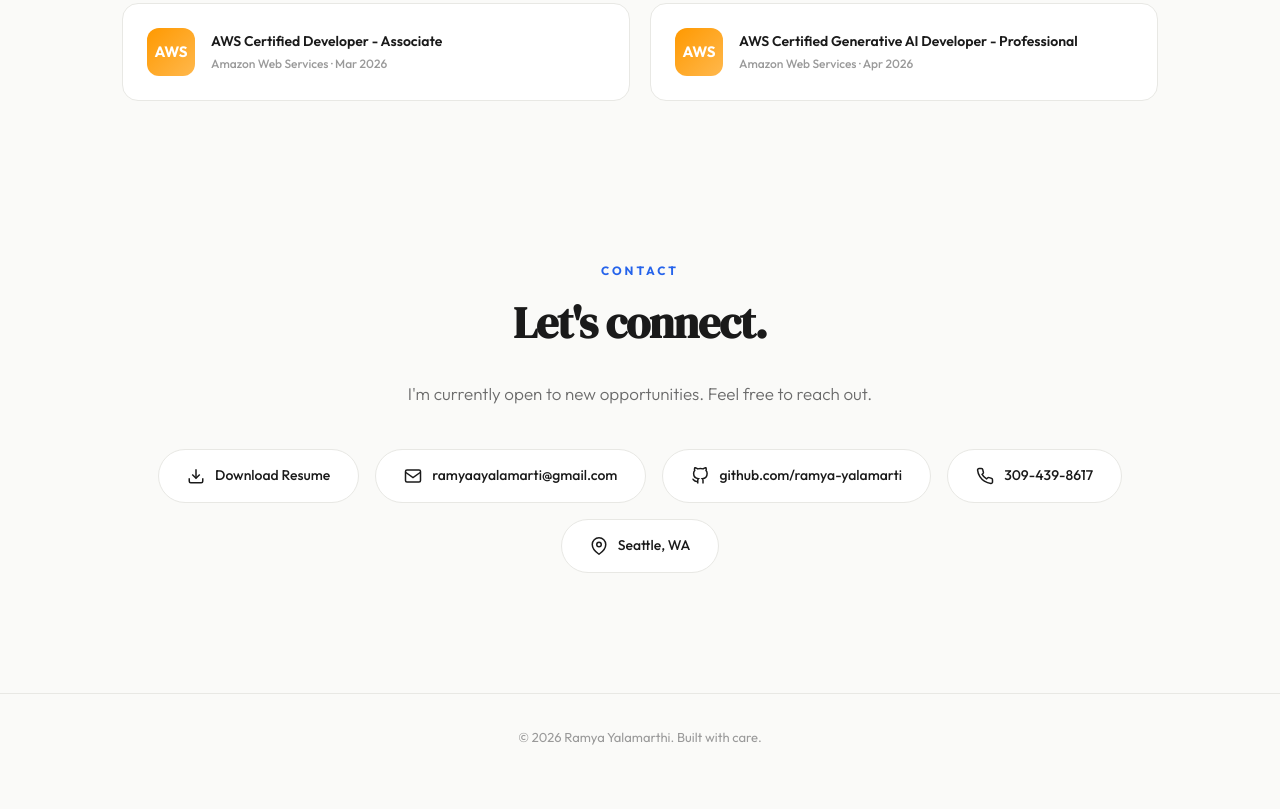
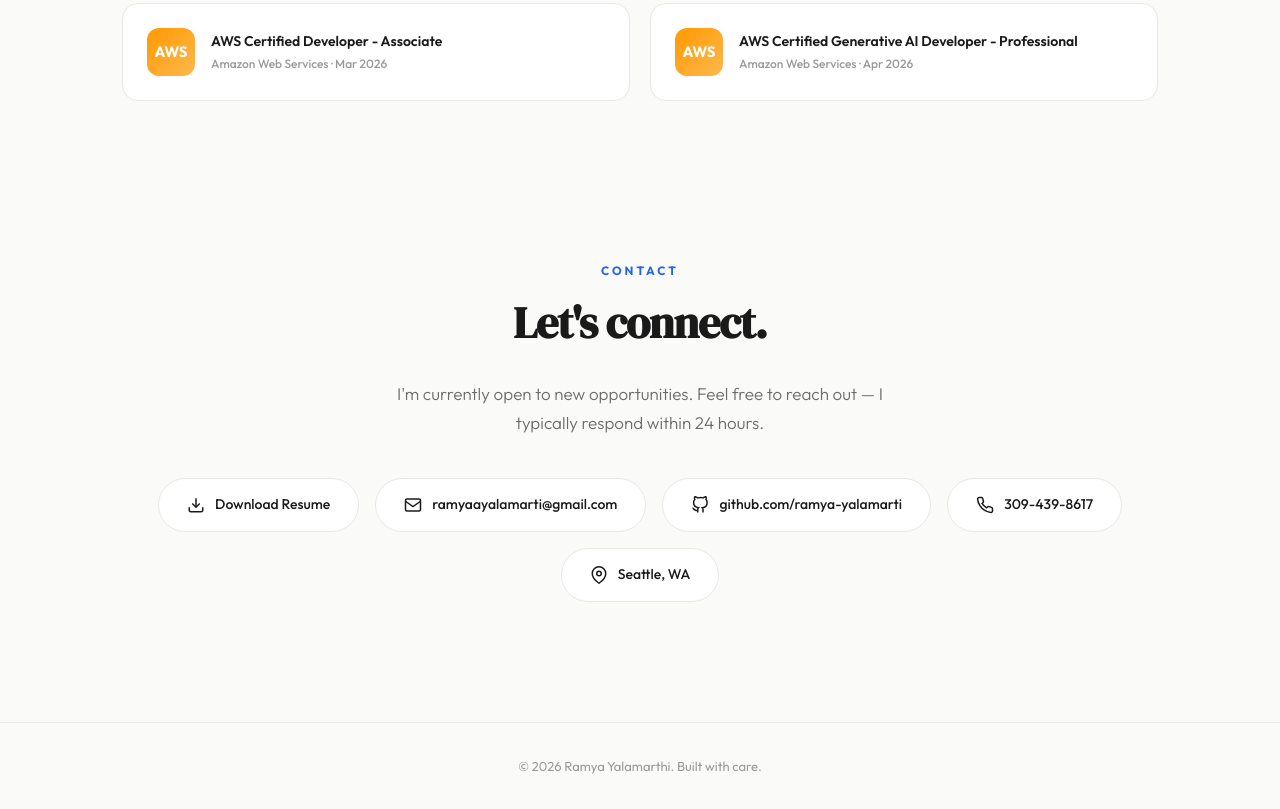
Before and after one commit to ramya-yalamarti/ramya-yalamarti.github.io, a plain HTML site: page index.html in a window 1280 px wide. Shown: the part 5197-6006 px from the top of the page. Before the commit the page ends 5977 px from the top, so only its background shows below. Drawn offline with Linux system fonts and the light colour scheme.

Commit message:
Add response-time line to Contact section
Sets an explicit expectation for recruiters reaching out.

Co-Authored-By: Claude Opus 4.7 (1M context) <noreply@anthropic.com>

```diff
--- a/index.html
+++ b/index.html
@@ -529,7 +529,7 @@
 <section class="contact" id="contact">
   <span class="section-label">Contact</span>
   <h2 class="section-title">Let's connect<span class="accent-dot">.</span></h2>
-  <p>I'm currently open to new opportunities. Feel free to reach out.</p>
+  <p>I'm currently open to new opportunities. Feel free to reach out &mdash; I typically respond within 24 hours.</p>
   <div class="contact-links">
     <a href="Ramya-Yalamarthi-Resume.pdf" download class="contact-link">
       <svg viewBox="0 0 24 24" fill="none" stroke="currentColor" stroke-width="2"><path d="M21 15v4a2 2 0 01-2 2H5a2 2 0 01-2-2v-4"/><polyline points="7 10 12 15 17 10"/><line x1="12" y1="15" x2="12" y2="3"/></svg>
```
